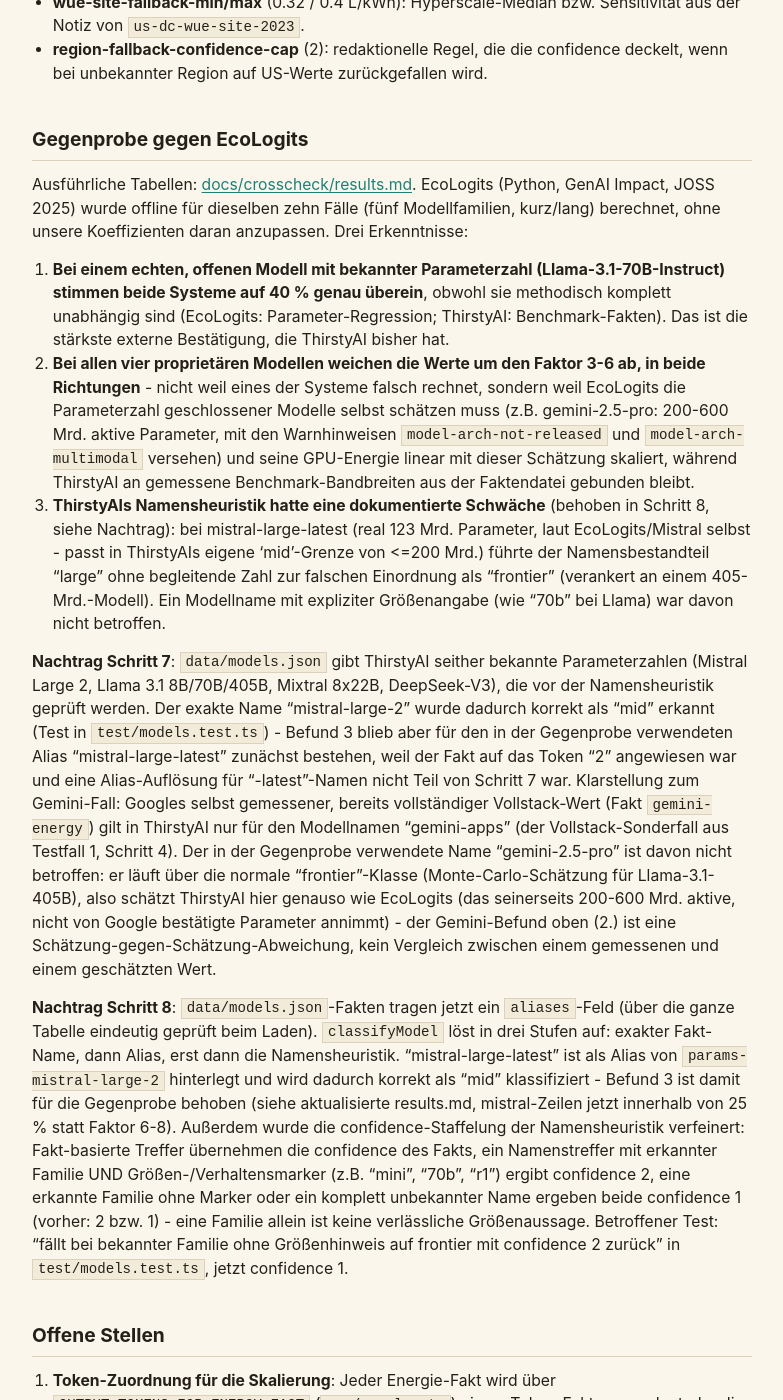
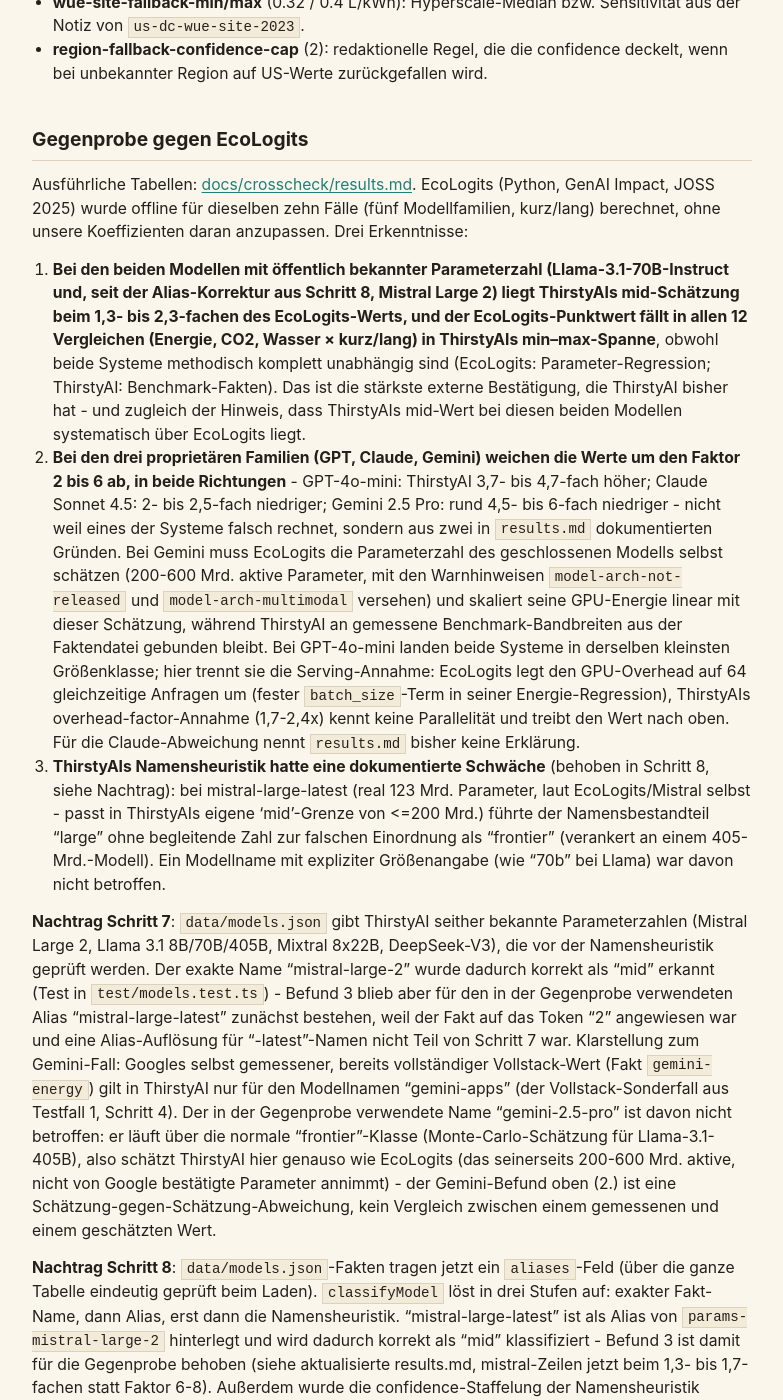
Before and after one commit to Ascent04/ThirstyAI, a Jekyll site: the page built from docs/methodology-de.md, in a window 1280 px wide and 1400 px high, scrolled down 2981 px. Shown: the whole window, without its empty margins (248-1031 px from the left). Built offline with Jekyll 4.4.1, drawn with Linux system fonts in a browser that asks for light colours; our own code applies the rules of GitHub Pages for plain Markdown files; some of the changed text lies outside the part shown.

Commit message:
Update EcoLogits cross-check findings in methodology pages to measured ratios

```diff
--- a/docs/methodology-de.md
+++ b/docs/methodology-de.md
@@ -164,19 +164,34 @@
 zehn Fälle (fünf Modellfamilien, kurz/lang) berechnet, ohne unsere
 Koeffizienten daran anzupassen. Drei Erkenntnisse:
 
-1. **Bei einem echten, offenen Modell mit bekannter Parameterzahl
-   (Llama-3.1-70B-Instruct) stimmen beide Systeme auf 40 % genau
-   überein**, obwohl sie methodisch komplett unabhängig sind
-   (EcoLogits: Parameter-Regression; ThirstyAI: Benchmark-Fakten). Das
-   ist die stärkste externe Bestätigung, die ThirstyAI bisher hat.
-2. **Bei allen vier proprietären Modellen weichen die Werte um den
-   Faktor 3-6 ab, in beide Richtungen** - nicht weil eines der Systeme
-   falsch rechnet, sondern weil EcoLogits die Parameterzahl geschlossener
-   Modelle selbst schätzen muss (z.B. gemini-2.5-pro: 200-600 Mrd.
-   aktive Parameter, mit den Warnhinweisen `model-arch-not-released` und
-   `model-arch-multimodal` versehen) und seine GPU-Energie linear mit
-   dieser Schätzung skaliert, während ThirstyAI an gemessene
-   Benchmark-Bandbreiten aus der Faktendatei gebunden bleibt.
+1. **Bei den beiden Modellen mit öffentlich bekannter Parameterzahl
+   (Llama-3.1-70B-Instruct und, seit der Alias-Korrektur aus Schritt 8,
+   Mistral Large 2) liegt ThirstyAIs mid-Schätzung beim 1,3- bis
+   2,3-fachen des EcoLogits-Werts, und der EcoLogits-Punktwert fällt in
+   allen 12 Vergleichen (Energie, CO2, Wasser × kurz/lang) in ThirstyAIs
+   min–max-Spanne**, obwohl beide Systeme methodisch komplett unabhängig
+   sind (EcoLogits: Parameter-Regression; ThirstyAI: Benchmark-Fakten).
+   Das ist die stärkste externe Bestätigung, die ThirstyAI bisher hat -
+   und zugleich der Hinweis, dass ThirstyAIs mid-Wert bei diesen beiden
+   Modellen systematisch über EcoLogits liegt.
+2. **Bei den drei proprietären Familien (GPT, Claude, Gemini) weichen
+   die Werte um den Faktor 2 bis 6 ab, in beide Richtungen** -
+   GPT-4o-mini: ThirstyAI 3,7- bis 4,7-fach höher; Claude Sonnet 4.5:
+   2- bis 2,5-fach niedriger; Gemini 2.5 Pro: rund 4,5- bis 6-fach
+   niedriger - nicht weil eines der Systeme falsch rechnet, sondern aus
+   zwei in `results.md` dokumentierten Gründen. Bei Gemini muss
+   EcoLogits die Parameterzahl des geschlossenen Modells selbst
+   schätzen (200-600 Mrd. aktive Parameter, mit den Warnhinweisen
+   `model-arch-not-released` und `model-arch-multimodal` versehen) und
+   skaliert seine GPU-Energie linear mit dieser Schätzung, während
+   ThirstyAI an gemessene Benchmark-Bandbreiten aus der Faktendatei
+   gebunden bleibt. Bei GPT-4o-mini landen beide Systeme in derselben
+   kleinsten Größenklasse; hier trennt sie die Serving-Annahme:
+   EcoLogits legt den GPU-Overhead auf 64 gleichzeitige Anfragen um
+   (fester `batch_size`-Term in seiner Energie-Regression), ThirstyAIs
+   overhead-factor-Annahme (1,7-2,4x) kennt keine Parallelität und
+   treibt den Wert nach oben. Für die Claude-Abweichung nennt
+   `results.md` bisher keine Erklärung.
 3. **ThirstyAIs Namensheuristik hatte eine dokumentierte Schwäche**
    (behoben in Schritt 8, siehe Nachtrag): bei mistral-large-latest (real
    123 Mrd. Parameter, laut EcoLogits/Mistral selbst - passt in
@@ -211,7 +226,7 @@
 erst dann die Namensheuristik. "mistral-large-latest" ist als Alias von
 `params-mistral-large-2` hinterlegt und wird dadurch korrekt als "mid"
 klassifiziert - Befund 3 ist damit für die Gegenprobe behoben (siehe
-aktualisierte results.md, mistral-Zeilen jetzt innerhalb von 25 % statt
+aktualisierte results.md, mistral-Zeilen jetzt beim 1,3- bis 1,7-fachen statt
 Faktor 6-8). Außerdem wurde die confidence-Staffelung der
 Namensheuristik verfeinert: Fakt-basierte Treffer übernehmen die
 confidence des Fakts, ein Namenstreffer mit erkannter Familie UND
```
Also changed, not shown: docs/methodology.md (+26 -12 lines).
